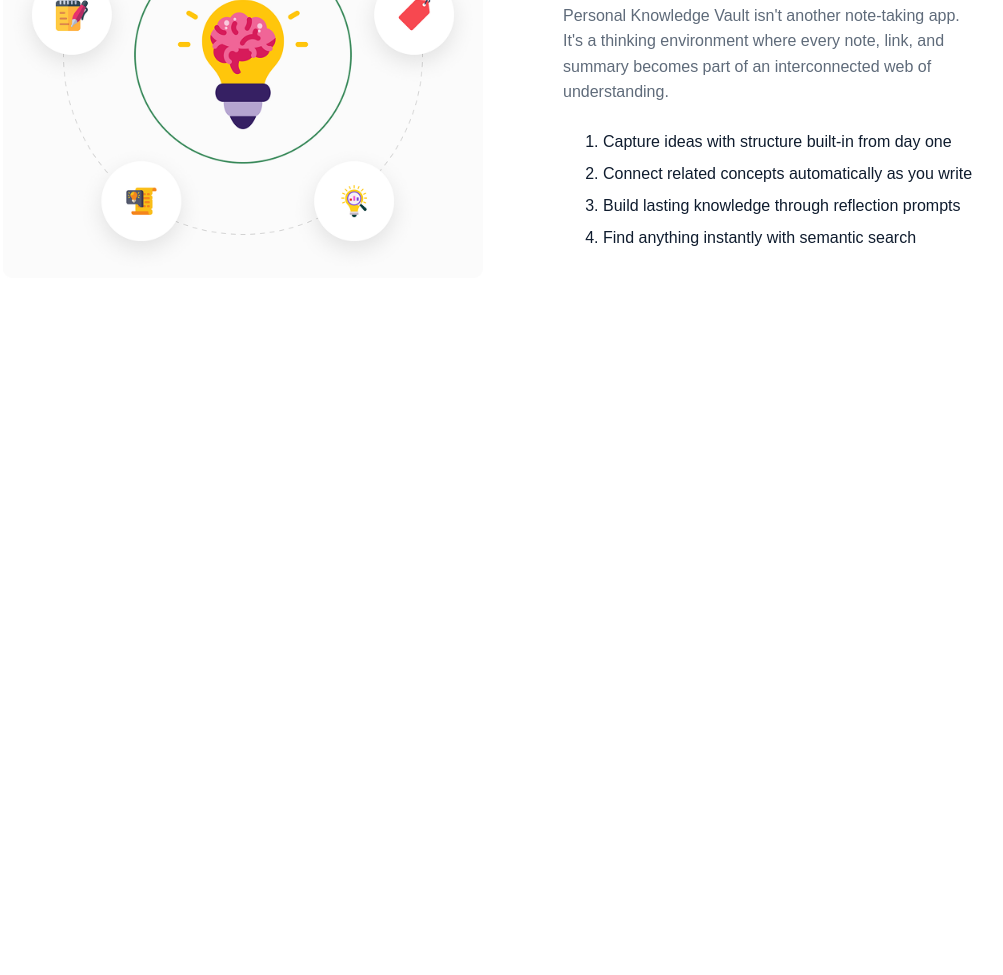
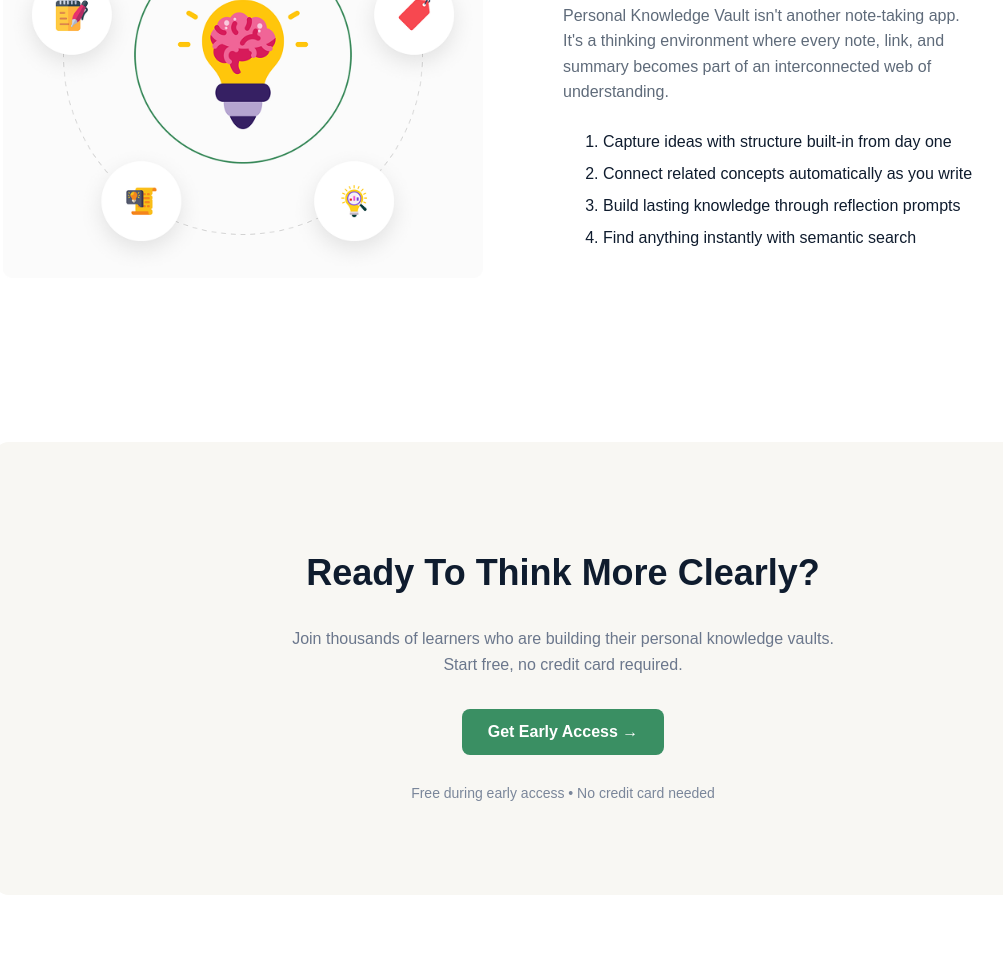
Before and after one commit to segfaulted11/assignment-1, a plain HTML site: page index.html in a window 1280 px wide. Shown: the part 1464-2439 px from the top of the page, without its empty margins (87-1090 px from the left). Before the commit the page ends 1826 px from the top, so only its background shows below. Drawn offline with Linux system fonts and the light colour scheme.

Commit message:
Early Access Section

```diff
--- a/index.html
+++ b/index.html
@@ -108,5 +108,27 @@
   </div>
 </section>
 
+
+<section class="Early-Access-Section">
+
+  <div class="Early-Access-Section-container">
+    <h2>Ready To Think More Clearly?</h2>
+
+    <p class="Early-Access-Section-container-text">
+      Join thousands of learners who are building their personal knowledge vaults.<br />
+      Start free, no credit card required.
+    </p>
+
+    <button class="Early-Access-Section-btn btn">
+      Get Early Access →
+    </button>
+
+    <p class="Early-Access-Section-container-text2">
+      Free during early access • No credit card needed
+    </p>
+  </div>
+
+</section>
+
   </body>
 </html>
--- a/style.css
+++ b/style.css
@@ -215,3 +215,51 @@ body {
   margin-bottom: 14px;
 }
 /* end of second-brain section */
+
+
+/* start of  Early Access Section */
+.Early-Access-Section {
+  padding: 80px;
+
+}
+.Early-Access-Section-container {
+  width: 1100px;
+  margin: 0 auto;
+  background: #f8f7f3;
+  border-radius: 16px;
+  padding: 80px 20px;
+  display: flex;
+  flex-direction: column;
+  align-items: center;
+  text-align: center;
+}
+
+.Early-Access-Section-container h2 {
+  font-size: 36px;
+  color: #0f1c2e;
+  margin-bottom: 16px;
+}
+
+.Early-Access-Section-container-text {
+  font-size: 16px;
+  color: #6b778c;
+  line-height: 1.6;
+  margin-bottom: 32px;
+}
+
+.Early-Access-Section-btn{
+  background: #3a8f63;
+  color: #ffffff;
+  border: none;
+  padding: 14px 26px;
+  font-size: 16px;
+  font-weight: 600;
+  border-radius: 8px;
+  margin-bottom: 16px;
+}
+
+.Early-Access-Section-container-text2 {
+  font-size: 14px;
+  color: #7a869a;
+}
+/* end  of  Early-Access-Section */
```
